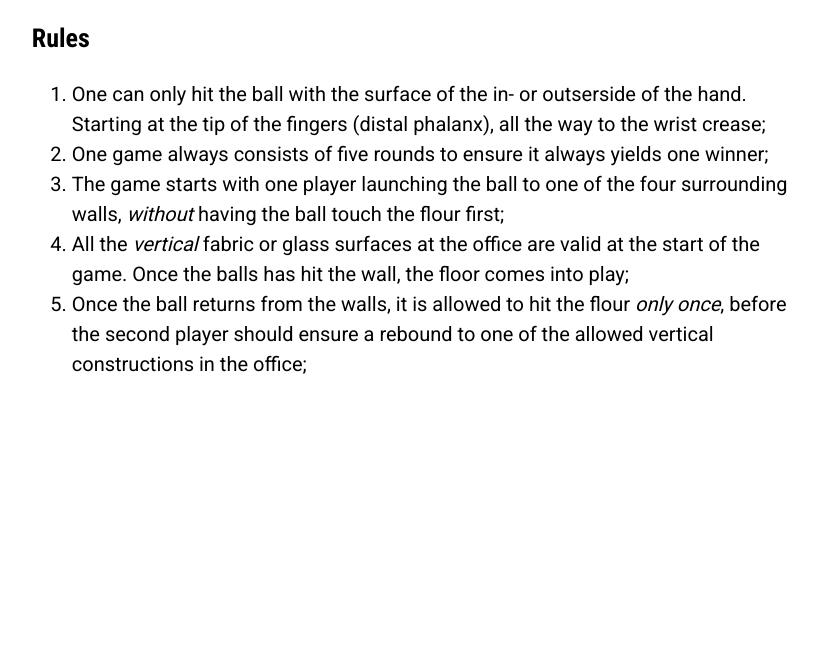
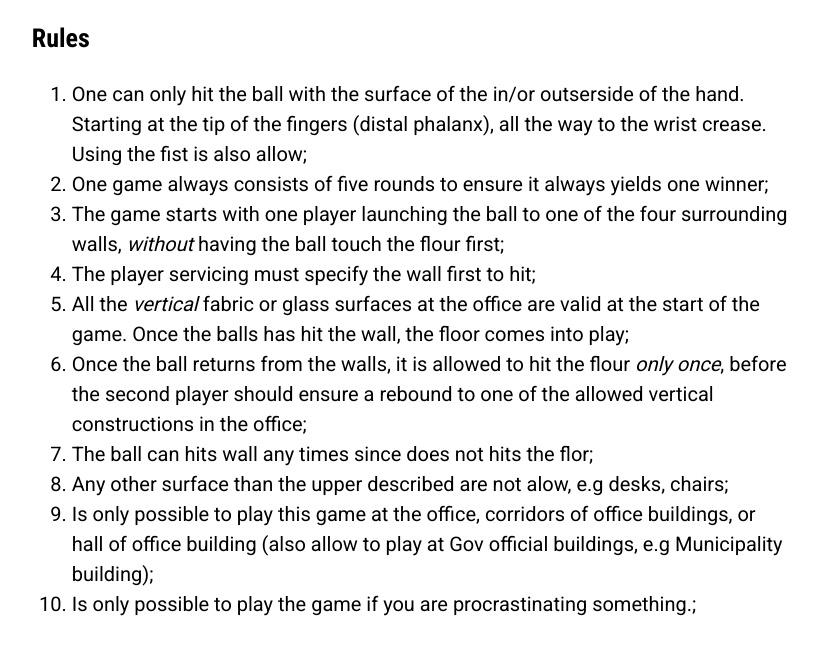
Before and after one commit to mkappelhof/Procrastisquash, a plain HTML site: page index.html in a window 1280 px wide. Shown: the part 133-788 px from the top of the page, without its empty margins (229-1047 px from the left). Drawn offline with Linux system fonts and the light colour scheme.

Commit message:
adding more rules

```diff
--- a/index.html
+++ b/index.html
@@ -29,11 +29,16 @@ header,section{width:60%;margin:0 auto;}
 <section>
   <h3>Rules</h3>
   <ol>
-    <li>One can only hit the ball with the surface of the in- or outserside of the hand. Starting at the tip of the fingers (distal phalanx), all the way to the wrist crease;</li>
+    <li>One can only hit the ball with the surface of the in/or outserside of the hand. Starting at the tip of the fingers (distal phalanx), all the way to the wrist crease. Using the fist is also allow;</li>
     <li>One game always consists of five rounds to ensure it always yields one winner;</li>
     <li>The game starts with one player launching the ball to one of the four surrounding walls, <em>without</em> having the ball touch the flour first;</li>
+    <li>The player servicing must specify the wall first to hit;</li>
     <li>All the <em>vertical</em> fabric or glass surfaces at the office are valid at the start of the game. Once the balls has hit the wall, the floor comes into play;</li>
     <li>Once the ball returns from the walls, it is allowed to hit the flour <em>only once</em>, before the second player should ensure a rebound to one of the allowed vertical constructions in the office;</li>
+    <li>The ball can hits wall any times since does not hits the flor;</li>
+    <li>Any other surface than the upper described are not alow, e.g desks, chairs;</li>
+    <li>Is only possible to play this game at the office, corridors of office buildings, or hall of office building (also allow to play at Gov official buildings, e.g Municipality building);</li>
+    <li>Is only possible to play the game if you are procrastinating something.;</li>
   </ol>
 </section>
 
```
